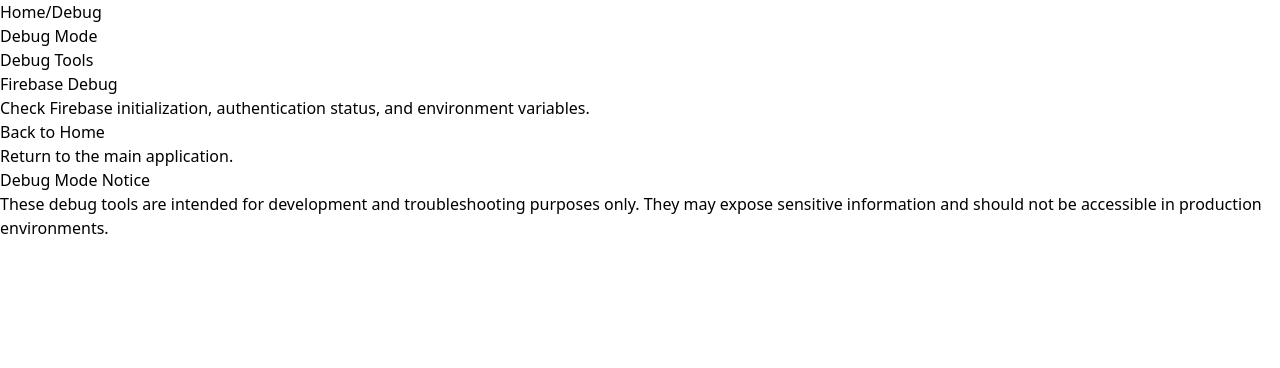
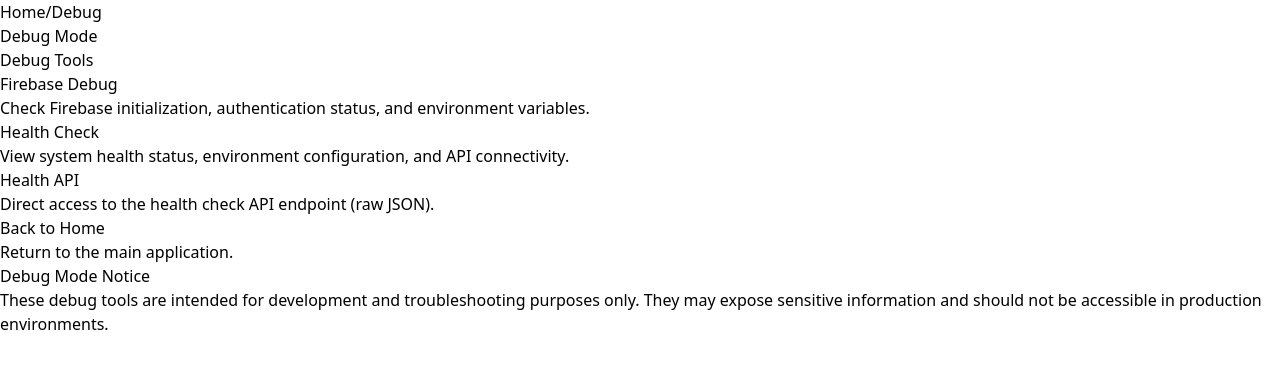
Before and after one commit to nadavyigal/deep-reserch-visualization, a Next.js app: page /debug in a window 1280 px wide. Shown: the top 368 px of the page. Built offline with nearby package versions, Linux system fonts and the light colour scheme; no server answers.

Commit message:
Update main debug page to include health check

```diff
--- a/src/app/debug/page.tsx
+++ b/src/app/debug/page.tsx
@@ -15,6 +15,27 @@
           <h2 className="text-xl font-semibold mb-2">Firebase Debug</h2>
           <p className="text-gray-600 dark:text-gray-300">
             Check Firebase initialization, authentication status, and environment variables.
+          </p>
+        </Link>
+
+        <Link
+          href="/debug/health"
+          className="bg-white dark:bg-gray-800 p-6 rounded-lg shadow-md hover:shadow-lg transition-shadow"
+        >
+          <h2 className="text-xl font-semibold mb-2">Health Check</h2>
+          <p className="text-gray-600 dark:text-gray-300">
+            View system health status, environment configuration, and API connectivity.
+          </p>
+        </Link>
+
+        <Link
+          href="/api/health"
+          className="bg-white dark:bg-gray-800 p-6 rounded-lg shadow-md hover:shadow-lg transition-shadow"
+          target="_blank"
+        >
+          <h2 className="text-xl font-semibold mb-2">Health API</h2>
+          <p className="text-gray-600 dark:text-gray-300">
+            Direct access to the health check API endpoint (raw JSON).
           </p>
         </Link>
 
```
